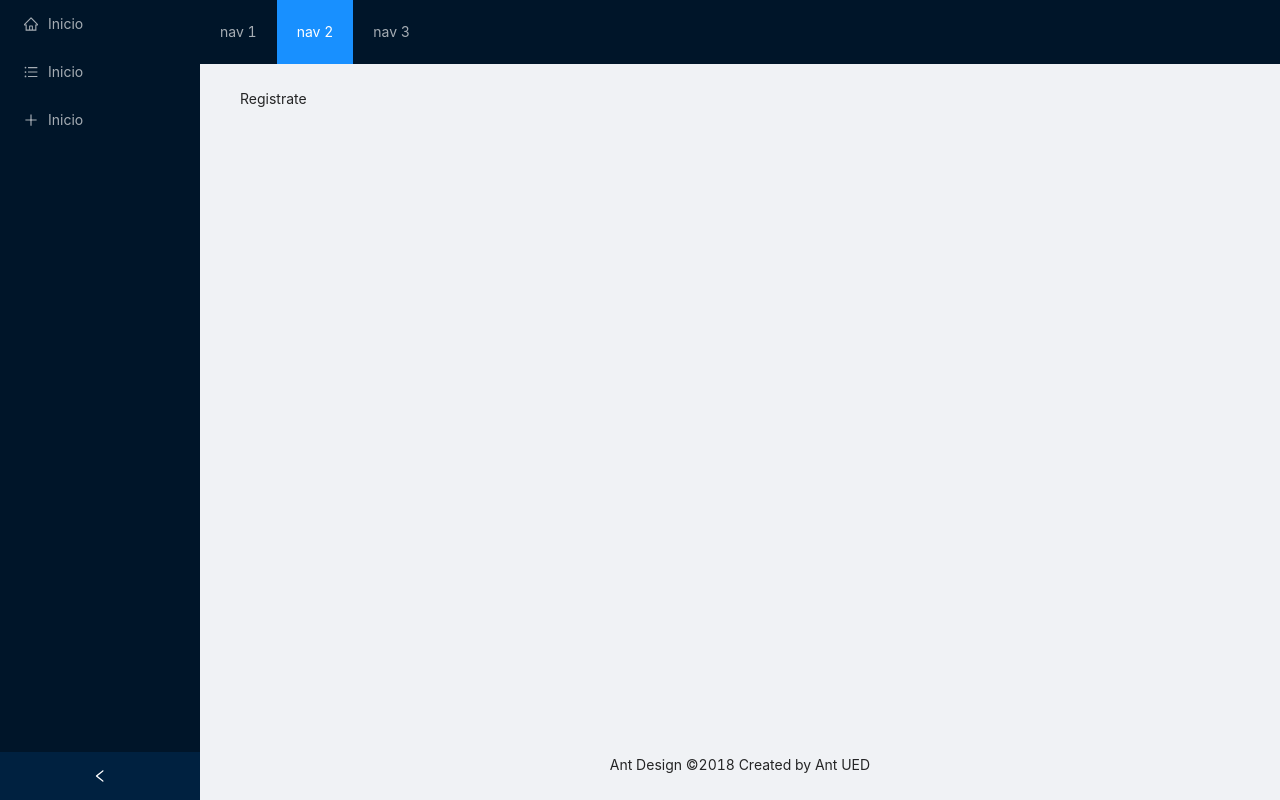
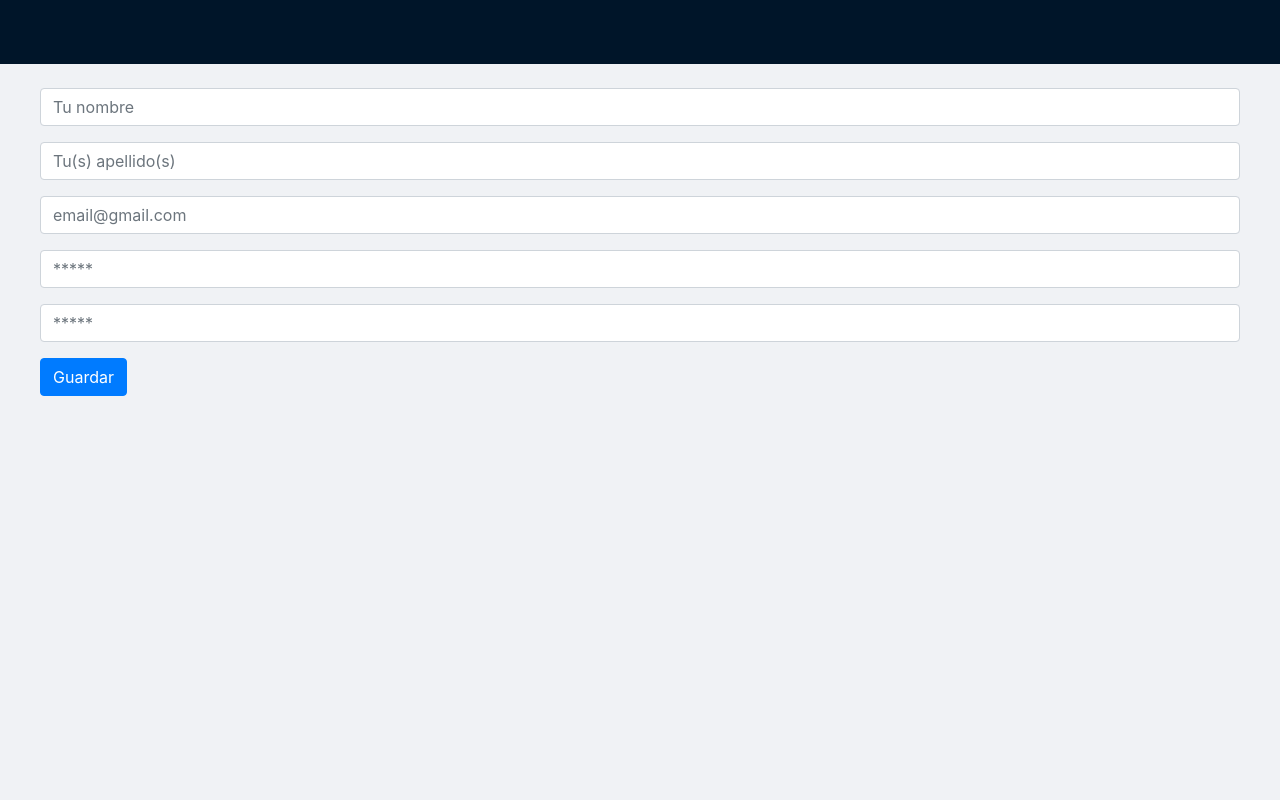
Before and after one commit to ElIsaac/POS-5W-frontend, a React (Create React App) app: page /registrate in a window 1280 px wide. Built offline with nearby package versions, Linux system fonts and the light colour scheme.

Commit message:
Layout para las sesiones creada

```diff
--- a/package.json
+++ b/package.json
@@ -8,6 +8,8 @@
     "@testing-library/react": "^11.1.0",
     "@testing-library/user-event": "^12.1.10",
     "antd": "^4.8.2",
+    "bootstrap": "^4.5.3",
+    "jwt-decode": "^3.1.1",
     "react": "^17.0.1",
     "react-dom": "^17.0.1",
     "react-router-dom": "^5.2.0",
--- a/src/App.js
+++ b/src/App.js
@@ -1,5 +1,10 @@
-import React from 'react';
+import React, { useReducer } from 'react';
 import {BrowserRouter as Router, Switch,Route} from 'react-router-dom'
+import jwtDecode from 'jwt-decode';
+import { AuthContext } from './auth/AuthContext';
+import { authReducer } from './auth/authReducer';
+
+//import AuthProvider from './providers/AuthProvider'
 
 import routes from './config/routes'
 
@@ -7,14 +12,41 @@ import routes from './config/routes'
 
 function App() {
 
+  const init = () =>{
+    const token=localStorage.getItem("accessToken")
+    var data
+    if(token){
+      data=jwtDecode(token)
+    }
+    if(data===undefined){
+      return {logged:false}
+    }
+    if(data.nombre){
+      return {...data, logged:true}
+    }
+    else{
+        return {logged: false}
+    }
+  }
+
+  const [user, dispatch] = useReducer(authReducer, {}, init)
+
   return (
+    <AuthContext.Provider value={{user, dispatch}} >
        <Router>
         <Switch>
           {routes.map((route, index) => (
             <RouteWithSubRoutes key={index} {...route} />
-        ))}
+          ))
+
+          }
         </Switch>
       </Router>
+
+    </AuthContext.Provider>
+
+
+
 
   );
 }
--- /dev/null
+++ b/src/components/LayoutSesion.js
@@ -0,0 +1,49 @@
+import React, { useState } from 'react'
+import { Layout, Menu } from 'antd';
+import { Route, Switch, Link, Redirect } from 'react-router-dom'
+
+const { Header, Content, Footer, Sider } = Layout;
+
+
+export default function LayoutBasic(props) {
+
+    const { routes } = props;
+
+
+        return (
+            <Layout style={{ minHeight: '100vh' }}>
+
+                <Layout className="site-layout">
+                    <Header className="site-layout-background" style={{ padding: 0 }} >
+
+
+                    </Header>
+                    <Content style={{ margin: '0 16px' }}>
+
+                        <div className="site-layout-background" style={{ padding: 24, minHeight: 360 }}>
+                            <LoadRoutes routes={routes} />
+                        </div>
+                    </Content>
+                </Layout>
+            </Layout>
+        )
+
+}
+
+function LoadRoutes(props) {
+    const { routes } = props;
+    return (
+        <Switch>
+            {
+                routes.map((route, index) => (
+                    <Route
+                        key={index}
+                        path={route.path}
+                        exact={route.exact}
+                        component={route.component}
+                    />
+                ))
+            }
+        </Switch>
+    )
+}
--- a/src/components/usuario/IniciaSesion.js
+++ b/src/components/usuario/IniciaSesion.js
@@ -1,9 +1,86 @@
-import React from 'react'
+import React, { useContext } from 'react'
+
+import {notification} from 'antd';
+
+import { AuthContext } from '../../auth/AuthContext';
+import { useForm } from '../../hooks/useForm';
+import { types } from '../../types/types';
+import { iniciaSesion } from '../../api/auth'
+
+import { ACCESS_TOKEN, REFRESH_TOKEN } from '../../utils/constants'
 
 export const IniciaSesion = () => {
+
+    const { dispatch } = useContext(AuthContext)
+
+
+    const [ formValues, handleInputChange ] = useForm({
+        email: '',
+        contrasenia: ''
+    });
+
+    const { email, contrasenia } = formValues;
+
+
+    const handleSubmit = async (e) => {
+        e.preventDefault();
+
+        dispatch({
+            type: types.login
+        })
+
+
+        const result = await iniciaSesion(formValues)
+          if(result.mensaje){
+            notification["error"]({
+                message: result.mensaje
+            })
+        }else{
+            const{ AccessToken, RefreshToken }= result;
+            localStorage.setItem(ACCESS_TOKEN, AccessToken);
+            localStorage.setItem(REFRESH_TOKEN, RefreshToken);
+
+            notification["success"]({
+                message: "Inicio de sesion correcto"
+            })
+            window.location.href="/admin"
+        }
+        console.log(result);
+    }
+
+
     return (
-        <div>
-            IniciaSesion
-        </div>
+        <form onSubmit={ handleSubmit }>
+
+
+            <div className="form-group">
+                <input
+                    type="email"
+                    name="email"
+                    className="form-control"
+                    placeholder="email@gmail.com"
+                    autoComplete="off"
+                    value={ email }
+                    onChange={ handleInputChange }
+                />
+            </div>
+
+            <div className="form-group">
+                <input
+                    type="password"
+                    name="contrasenia"
+                    className="form-control"
+                    placeholder="*****"
+                    value={ contrasenia }
+                    onChange={ handleInputChange }
+                />
+            </div>
+
+
+            <button type="submit" className="btn btn-primary">
+                Guardar
+            </button>
+
+        </form>
     )
 }
--- a/src/components/usuario/Registrate.js
+++ b/src/components/usuario/Registrate.js
@@ -1,9 +1,99 @@
 import React from 'react'
+import { useForm } from '../../hooks/useForm';
 
 export const Registrate = () => {
+
+
+    const [ formValues, handleInputChange ] = useForm({
+        nombre: '',
+        apellidos: '',
+        email: '',
+        contrasenia: '',
+        confirmaContrasenia: ''
+    });
+
+    const { nombre,
+    apellidos,
+    email,
+    contrasenia,
+    confirmaContrasenia } = formValues;
+
+
+    const handleSubmit = (e) => {
+        e.preventDefault();
+
+        console.log( formValues );
+    }
+
+
     return (
-        <div>
-            Registrate
-        </div>
+        <form onSubmit={ handleSubmit }>
+
+            <div className="form-group">
+                <input
+                    type="text"
+                    name="nombre"
+                    className="form-control"
+                    placeholder="Tu nombre"
+                    autoComplete="off"
+                    value={ nombre }
+                    onChange={ handleInputChange }
+                />
+            </div>
+
+
+            <div className="form-group">
+                <input
+                    type="text"
+                    name="apellidos"
+                    className="form-control"
+                    placeholder="Tu(s) apellido(s)"
+                    autoComplete="off"
+                    value={ apellidos }
+                    onChange={ handleInputChange }
+                />
+            </div>
+
+
+            <div className="form-group">
+                <input
+                    type="email"
+                    name="email"
+                    className="form-control"
+                    placeholder="email@gmail.com"
+                    autoComplete="off"
+                    value={ email }
+                    onChange={ handleInputChange }
+                />
+            </div>
+
+            <div className="form-group">
+                <input
+                    type="password"
+                    name="contrasenia"
+                    className="form-control"
+                    placeholder="*****"
+                    value={ contrasenia }
+                    onChange={ handleInputChange }
+                />
+            </div>
+
+            <div className="form-group">
+                <input
+                    type="password"
+                    name="confirmaContrasenia"
+                    className="form-control"
+                    placeholder="*****"
+                    value={ confirmaContrasenia }
+                    onChange={ handleInputChange }
+                />
+            </div>
+
+
+            <button type="submit" className="btn btn-primary">
+                Guardar
+            </button>
+
+        </form>
     )
 }
--- a/src/config/routes.js
+++ b/src/config/routes.js
@@ -9,6 +9,7 @@ import { NuevoProducto } from '../components/admin/NuevoProducto';
 import { IniciaSesion } from '../components/usuario/IniciaSesion';
 import { Registrate } from '../components/usuario/Registrate';
 import Layout from '../components/Layout';
+import LayoutSesion from '../components/LayoutSesion';
 import { Error404 } from '../components/Error404';
 const routes =[
     {
@@ -58,7 +59,7 @@ const routes =[
     },
     {
         path: "/",
-        component: Layout,
+        component: LayoutSesion ,
         exact: false,
         routes: [
 
--- a/src/index.js
+++ b/src/index.js
@@ -1,6 +1,7 @@
 import React from 'react';
 import ReactDOM from 'react-dom';
 import './index.css';
+import 'bootstrap/dist/css/bootstrap.min.css'
 import'antd/dist/antd.css';
 import App from './App';
 import reportWebVitals from './reportWebVitals';
```
Also changed, not shown: src/components/Layout.js (+19 -2 lines), 1 other file (tests, documents, lock files or other folders). Lines whose indentation alone changed are shown as unchanged.
